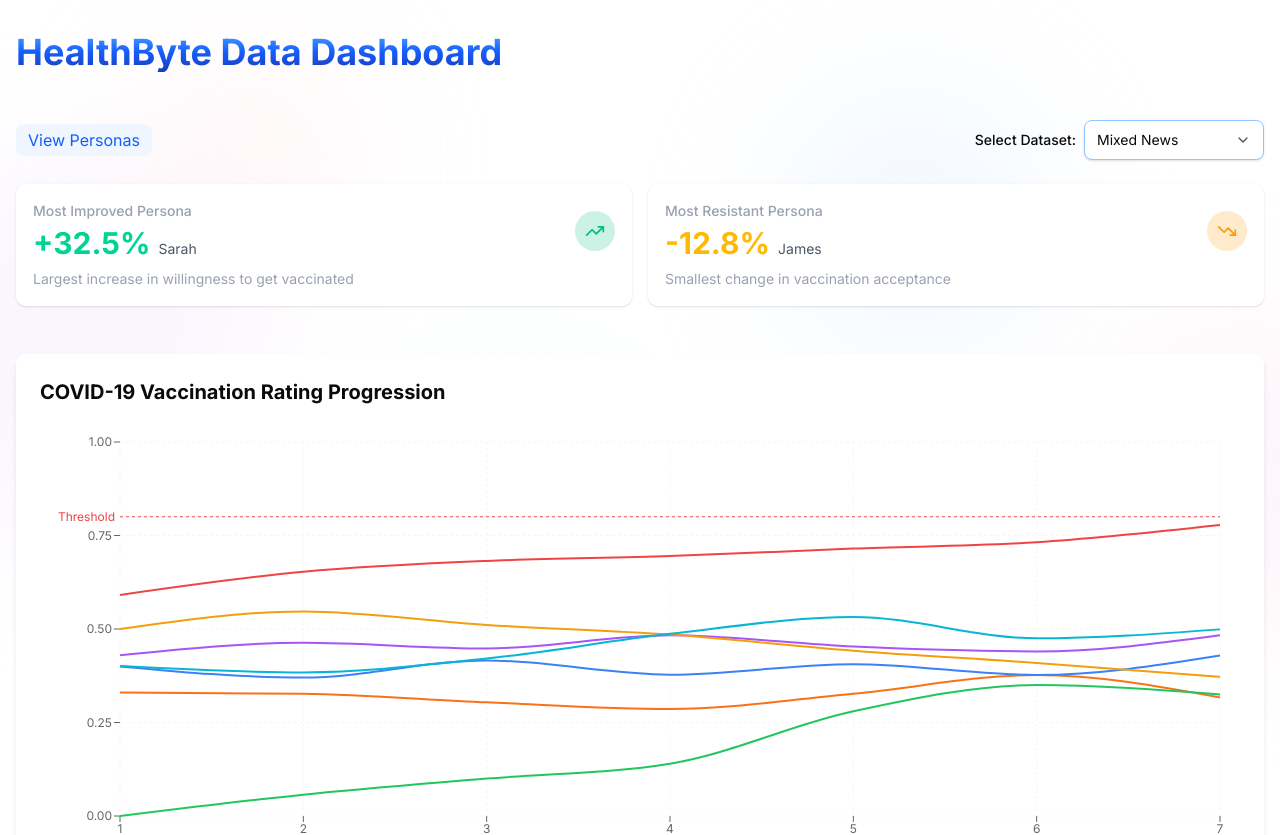
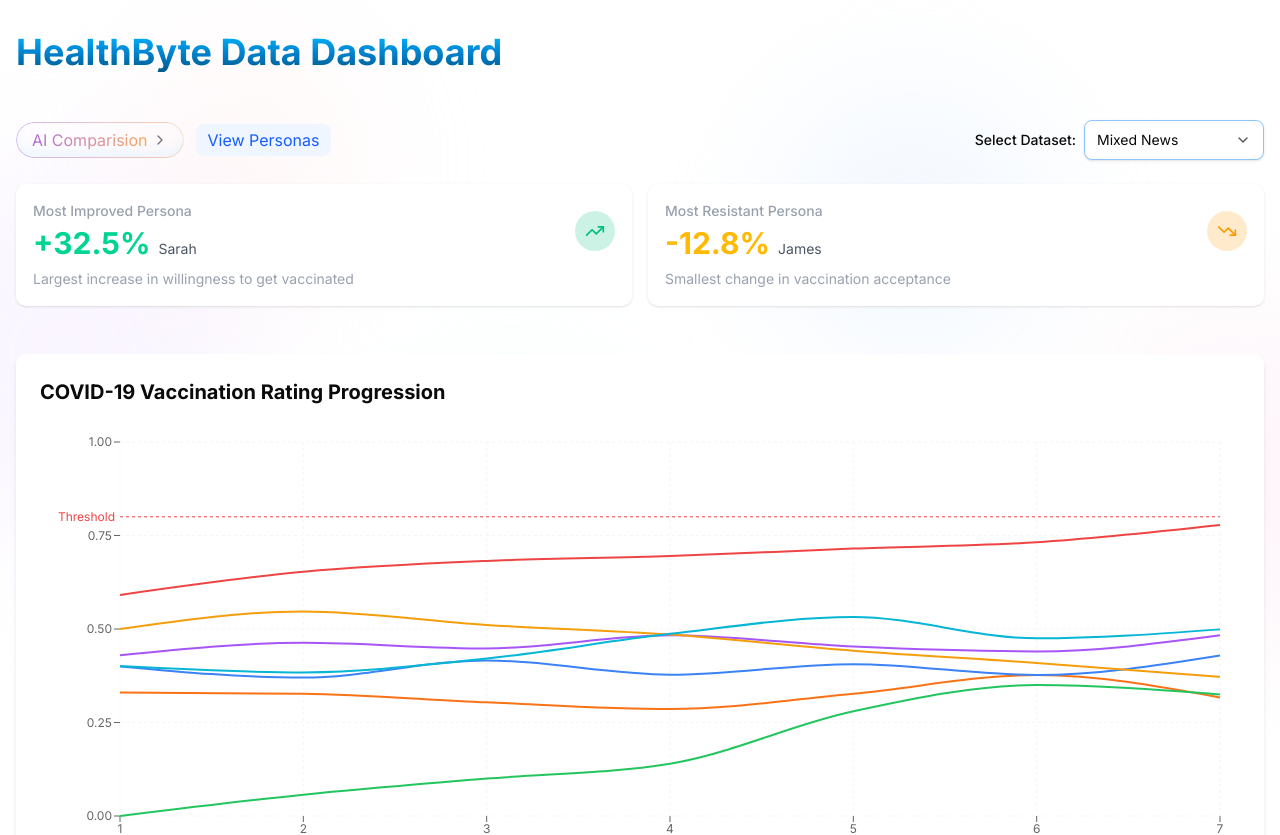
Before and after one commit to EduardKakosyan/atlantic-ai-conference-hackathon, a Next.js app in the folder dashboard/: page / in a window 1280 px wide. Shown: the top 835 px of the page. Built offline with nearby package versions, Linux system fonts and the light colour scheme.

Commit message:
add comparision

```diff
--- a/dashboard/src/app/globals.css
+++ b/dashboard/src/app/globals.css
@@ -41,6 +41,12 @@
   --radius-md: calc(var(--radius) - 2px);
   --radius-lg: var(--radius);
   --radius-xl: calc(var(--radius) + 4px);
+  --animate-gradient: gradient 8s linear infinite;
+  @keyframes gradient {
+  to {
+    background-position: var(--bg-size, 300%) 0;
+    }
+  }
 }
 
 :root {
--- a/dashboard/src/app/page.tsx
+++ b/dashboard/src/app/page.tsx
@@ -11,6 +11,7 @@ import { SimpleRatingChart } from "@/components/charts/simple-rating-chart";
 import { useState } from "react";
 import { Select, SelectContent, SelectItem, SelectTrigger, SelectValue } from "@/components/ui/select";
 import Link from "next/link";
+import { AIComparisionButton } from "@/components/ai-comparision-button";
 
 export default function RootPage() {
   const [personaData, setPersonaData] = useState<PersonaData[]>(mixedNewsPersonaData);
@@ -45,12 +46,17 @@ export default function RootPage() {
     <main className="container mx-auto py-8 px-4">
       {/* Header with title only */}
       <div className="flex items-center justify-between mb-12">
-        <h1 className="text-4xl font-bold bg-gradient-to-b from-blue-400 via-blue-600 to-blue-800 text-transparent bg-clip-text">HealthByte Data Dashboard</h1>
+        <h1 className="text-4xl font-bold bg-gradient-to-b from-sky-400 via-sky-600 to-sky-800 text-transparent bg-clip-text">HealthByte Data Dashboard</h1>
       </div>
 
       {/* Combined row with personas link and dataset selection */}
       <div className="flex items-center justify-between mb-6">
-        <Link href="/personas" className="px-3 py-1 rounded-md bg-blue-50 text-blue-600 text-md hover:bg-blue-100 hover:text-blue-800 transition">View Personas</Link>
+        <div className="flex items-center gap-3">
+          <Link href="/chat">
+            <AIComparisionButton />
+          </Link>
+          <Link href="/personas" className="px-3 py-1 rounded-md bg-blue-50 text-blue-600 text-md hover:bg-blue-100 hover:text-blue-800 transition">View Personas</Link>
+        </div>
 
         <div className="flex items-center gap-2">
           <span className="text-sm font-medium">Select Dataset:</span>
--- /dev/null
+++ b/dashboard/src/components/ai-comparision-button.tsx
@@ -0,0 +1,30 @@
+import { cn } from "@/lib/utils";
+import { AnimatedGradientText } from "@/components/ui/animated-gradient-text";
+import { ChevronRight } from "lucide-react";
+
+export function AIComparisionButton() {
+  return (
+    <div className="group relative mx-auto flex items-center justify-center rounded-full px-4 py-1.5 shadow-[inset_0_-8px_10px_#8fdfff1f] transition-shadow duration-500 ease-out hover:shadow-[inset_0_-5px_10px_#8fdfff3f] ">
+      <span
+        className={cn(
+          "absolute inset-0 block h-full w-full animate-gradient rounded-[inherit] bg-gradient-to-r from-[#ffaa40]/50 via-[#9c40ff]/50 to-[#ffaa40]/50 bg-[length:300%_100%] p-[1px]",
+        )}
+        style={{
+          WebkitMask:
+            "linear-gradient(#fff 0 0) content-box, linear-gradient(#fff 0 0)",
+          WebkitMaskComposite: "destination-out",
+          mask: "linear-gradient(#fff 0 0) content-box, linear-gradient(#fff 0 0)",
+          maskComposite: "subtract",
+          WebkitClipPath: "padding-box",
+        }}
+      />
+      <AnimatedGradientText className="text-md">
+        AI Comparision
+      </AnimatedGradientText>
+      <ChevronRight
+        className="ml-1 size-4 stroke-neutral-500 transition-transform
+ duration-300 ease-in-out group-hover:translate-x-0.5"
+      />
+    </div>
+  );
+}
--- a/dashboard/src/components/chat.tsx
+++ b/dashboard/src/components/chat.tsx
@@ -9,6 +9,8 @@ import { Input } from '@/components/ui/input';
 import { Button } from '@/components/ui/button';
 import { IconArrowUp } from "@/components/ui/icons";
 import AboutCard from "@/components/cards/aboutcard";
+import Link from "next/link";
+import { ArrowLeft } from "lucide-react";
 
 export const maxDuration = 60;
 
@@ -104,6 +106,15 @@ export default function Chat() {
 
   return (
     <div className="group w-full overflow-auto">
+      <div className="absolute top-4 left-4 z-10">
+        <Button variant="outline" size="sm" asChild>
+          <Link href="/">
+            <ArrowLeft className="mr-2 h-4 w-4" />
+            Dashboard
+          </Link>
+        </Button>
+      </div>
+
       {messages.length <= 0 ? (
         <AboutCard />
       )
--- /dev/null
+++ b/dashboard/src/components/ui/animated-gradient-text.tsx
@@ -0,0 +1,37 @@
+import { cn } from "@/lib/utils";
+import { ComponentPropsWithoutRef } from "react";
+
+export interface AnimatedGradientTextProps
+  extends ComponentPropsWithoutRef<"div"> {
+  speed?: number;
+  colorFrom?: string;
+  colorTo?: string;
+}
+
+export function AnimatedGradientText({
+  children,
+  className,
+  speed = 1,
+  colorFrom = "#ffaa40",
+  colorTo = "#9c40ff",
+  ...props
+}: AnimatedGradientTextProps) {
+  return (
+    <span
+      style={
+        {
+          "--bg-size": `${speed * 300}%`,
+          "--color-from": colorFrom,
+          "--color-to": colorTo,
+        } as React.CSSProperties
+      }
+      className={cn(
+        `inline animate-gradient bg-gradient-to-r from-[var(--color-from)] via-[var(--color-to)] to-[var(--color-from)] bg-[length:var(--bg-size)_100%] bg-clip-text text-transparent`,
+        className,
+      )}
+      {...props}
+    >
+      {children}
+    </span>
+  );
+}
```
